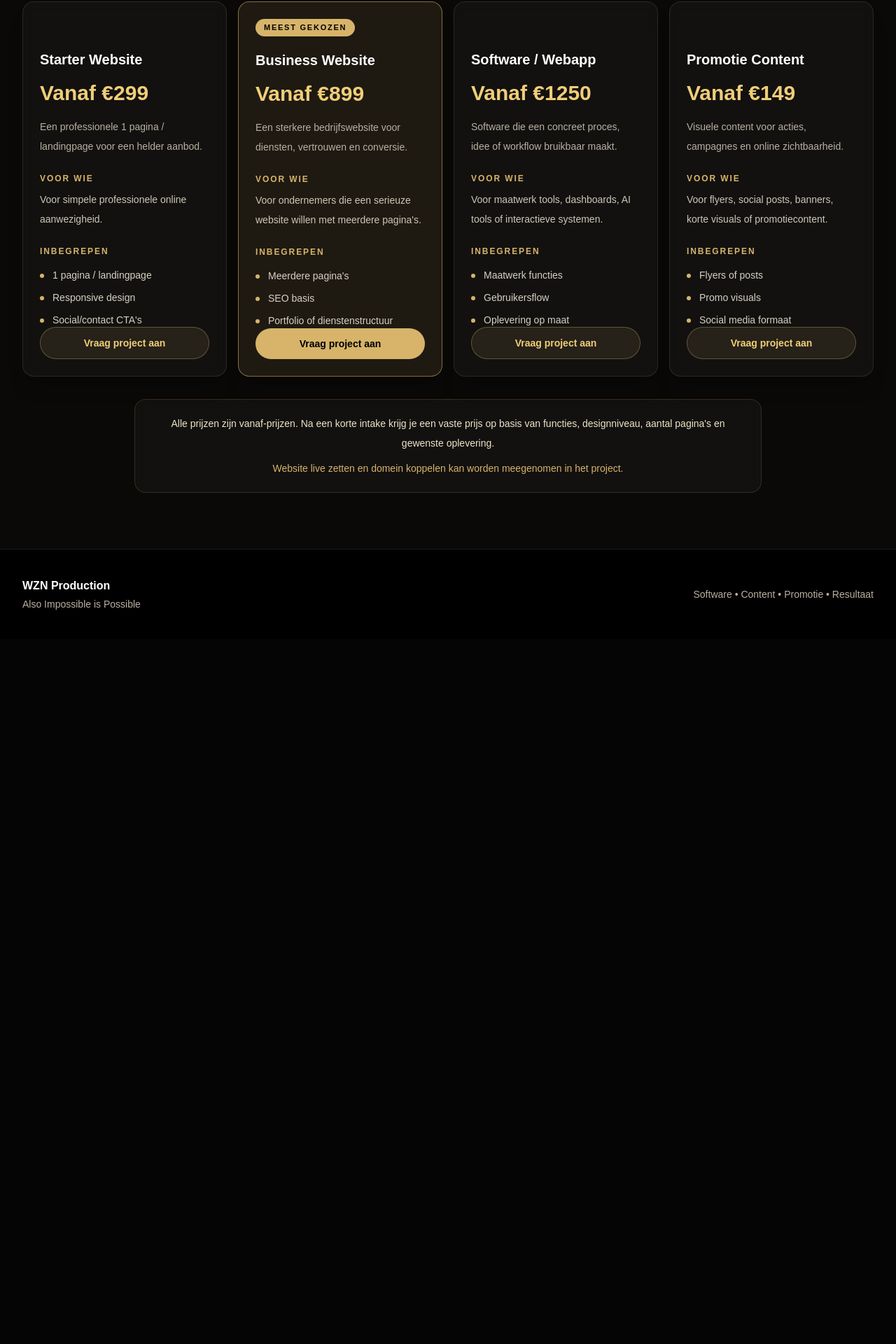
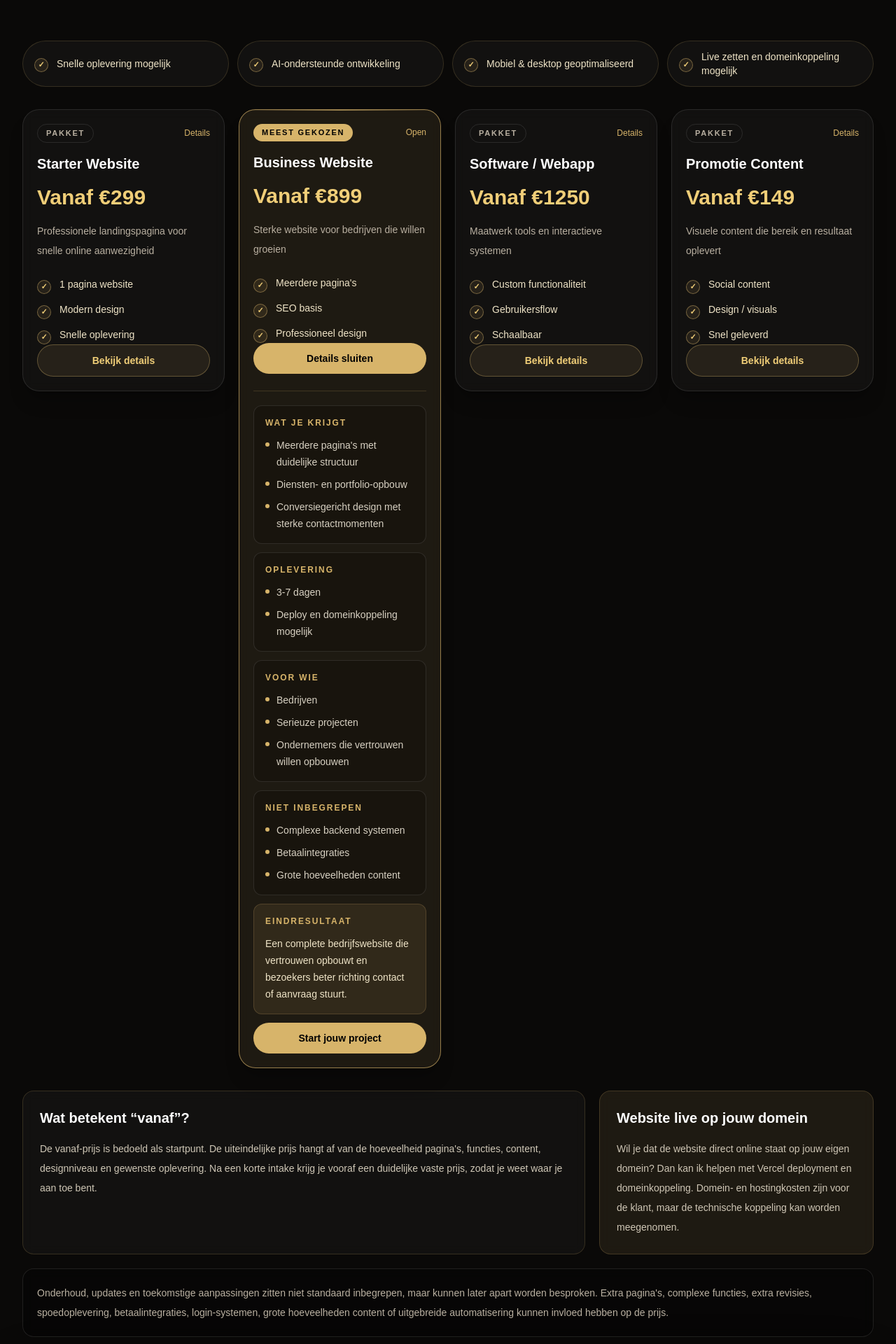
Before and after one commit to wzncommonsense-cyber/wzn-production, a Next.js app: page /prijzen in a window 1280 px wide. Shown: the part 792-2712 px from the top of the page at 70% size. Before the commit the page ends 1705 px from the top, so only its background shows below. Built offline with nearby package versions, Linux system fonts and the light colour scheme.

Commit message:
Improve WZN pricing clarity and package details

```diff
--- a/src/app/components/Pricing.tsx
+++ b/src/app/components/Pricing.tsx
@@ -1,79 +1,232 @@
+"use client";
+
 import Link from "next/link";
+import { useState } from "react";
 import SectionHeading from "./SectionHeading";
-import { pricing } from "../lib/site-data";
+import { pricing, site } from "../lib/site-data";
+
+const pricingHighlights = [
+  "Snelle oplevering mogelijk",
+  "AI-ondersteunde ontwikkeling",
+  "Mobiel & desktop geoptimaliseerd",
+  "Live zetten en domeinkoppeling mogelijk",
+];
+
+function CheckMark() {
+  return (
+    <span className="mt-1 flex h-5 w-5 shrink-0 items-center justify-center rounded-full border border-[#d7b46a]/45 bg-[#d7b46a]/10 text-[11px] font-bold text-[#f0ce78]">
+      ✓
+    </span>
+  );
+}
+
+function DetailList({ title, items }: { title: string; items: string[] }) {
+  return (
+    <div className="rounded-xl border border-white/10 bg-black/20 p-4">
+      <p className="text-xs font-semibold uppercase tracking-[0.16em] text-[#d7b46a]">
+        {title}
+      </p>
+      <ul className="mt-3 space-y-2 text-sm leading-6 text-[#d8d1c2]">
+        {items.map((item) => (
+          <li key={item} className="flex gap-2.5">
+            <span className="mt-2 h-1.5 w-1.5 shrink-0 rounded-full bg-[#d7b46a]" />
+            <span>{item}</span>
+          </li>
+        ))}
+      </ul>
+    </div>
+  );
+}
 
 export default function Pricing() {
+  const preferredPackage = pricing.find((item) => item.popular)?.title ?? pricing[0]?.title;
+  const [openPackage, setOpenPackage] = useState<string | null>(preferredPackage);
+
   return (
     <section id="prijzen" className="relative overflow-hidden bg-[#0a0908] px-4 py-16 sm:px-6 sm:py-20 lg:px-8">
       <div className="ambient-gold-top absolute inset-x-0 top-0 h-48" aria-hidden="true" />
+      <div className="ambient-gold-bottom absolute inset-x-0 bottom-0 h-64" aria-hidden="true" />
+
       <div className="relative mx-auto max-w-7xl">
         <SectionHeading
           eyebrow="Prijzen"
-          title="Heldere vanaf-prijzen voor professioneel werk."
-          description="Kies een startpunt dat past bij jouw project. Na een korte intake maken we de scope en vaste prijs duidelijk."
+          title="Transparante pakketten. Duidelijke oplevering."
+          description="Elke opdracht is anders. Daarom werk ik met vanaf-prijzen. Na een korte intake krijg je een vaste prijs op basis van jouw wensen, aantal pagina's, functies, designniveau en gewenste oplevering."
         />
 
-        <div className="grid gap-4 lg:grid-cols-4">
-          {pricing.map((item) => (
+        <div className="reveal mb-8 grid gap-3 sm:grid-cols-2 lg:grid-cols-4">
+          {pricingHighlights.map((highlight) => (
+            <div
+              key={highlight}
+              className="flex items-center gap-3 rounded-full border border-[#d7b46a]/18 bg-white/[0.035] px-4 py-3 text-sm text-[#efe4c7] backdrop-blur"
+            >
+              <CheckMark />
+              <span>{highlight}</span>
+            </div>
+          ))}
+        </div>
+
+        <div className="grid items-start gap-5 lg:grid-cols-4">
+          {pricing.map((item) => {
+            const isOpen = openPackage === item.title;
+            const cardIsHighlighted = item.popular || isOpen;
+
+            return (
               <article
                 key={item.title}
-              className={`reveal relative flex min-h-[460px] flex-col rounded-2xl border p-6 shadow-xl shadow-black/20 backdrop-blur transition hover:-translate-y-1.5 ${
-                item.popular
-                  ? "border-[#d7b46a]/55 bg-[#d7b46a]/10 shadow-[0_24px_90px_rgba(215,180,106,0.12)]"
-                  : "border-white/10 bg-white/[0.035] hover:border-[#d7b46a]/40 hover:bg-white/[0.055]"
+                onClick={() => setOpenPackage(isOpen ? null : item.title)}
+                className={`reveal group relative flex cursor-pointer flex-col overflow-hidden rounded-3xl border p-5 shadow-xl shadow-black/20 backdrop-blur transition duration-300 hover:scale-[1.03] ${
+                  cardIsHighlighted
+                    ? "border-[#d7b46a]/65 bg-[#d7b46a]/10 shadow-[0_28px_110px_rgba(215,180,106,0.16)]"
+                    : "border-white/10 bg-white/[0.035] hover:border-[#d7b46a]/45 hover:bg-white/[0.055] hover:shadow-[0_22px_90px_rgba(215,180,106,0.11)]"
                 }`}
               >
+                <div
+                  className={`absolute inset-x-0 top-0 h-px bg-gradient-to-r from-transparent via-[#d7b46a]/70 to-transparent transition ${
+                    cardIsHighlighted ? "opacity-100" : "opacity-0 group-hover:opacity-100"
+                  }`}
+                  aria-hidden="true"
+                />
+
+                <div className="flex min-h-[335px] flex-col">
+                  <div className="mb-4 flex items-center justify-between gap-3">
                     {item.popular ? (
-                <span className="mb-5 w-fit rounded-full bg-[#d7b46a] px-3 py-1 text-[11px] font-bold uppercase tracking-[0.16em] text-black">
+                      <span className="rounded-full bg-[#d7b46a] px-3 py-1 text-[11px] font-bold uppercase tracking-[0.16em] text-black">
                         Meest gekozen
                       </span>
                     ) : (
-                <span className="mb-5 h-6" aria-hidden="true" />
+                      <span className="rounded-full border border-white/10 px-3 py-1 text-[11px] font-semibold uppercase tracking-[0.16em] text-[#b9b0a1]">
+                        Pakket
+                      </span>
                     )}
+                    <span className="text-xs text-[#d7b46a]">{isOpen ? "Open" : "Details"}</span>
+                  </div>
 
                   <h3 className="text-xl font-semibold text-white">{item.title}</h3>
                   <p className="mt-4 text-3xl font-bold text-[#f0ce78]">{item.price}</p>
                   <p className="mt-4 text-sm leading-7 text-[#b9b0a1]">{item.description}</p>
 
-              <p className="mt-6 text-xs font-semibold uppercase tracking-[0.16em] text-[#d7b46a]">
-                Voor wie
-              </p>
-              <p className="mt-2 text-sm leading-7 text-[#cfc7b6]">{item.audience}</p>
-
-              <p className="mt-6 text-xs font-semibold uppercase tracking-[0.16em] text-[#d7b46a]">
-                Inbegrepen
-              </p>
-              <ul className="mt-4 space-y-3 text-sm text-[#d8d1c2]">
-                {item.points.map((point) => (
-                  <li key={point} className="flex gap-3">
-                    <span className="mt-2 h-1.5 w-1.5 shrink-0 rounded-full bg-[#d7b46a]" />
-                    <span>{point}</span>
+                  <ul className="mt-6 space-y-3 text-sm text-[#efe4c7]">
+                    {item.highlights.map((highlight) => (
+                      <li key={highlight} className="flex gap-3">
+                        <CheckMark />
+                        <span>{highlight}</span>
                       </li>
                     ))}
                   </ul>
 
-              <Link
-                href="/contact"
-                className={`mt-auto rounded-full px-4 py-3 text-center text-sm font-semibold transition hover:-translate-y-0.5 focus:outline-none focus:ring-2 focus:ring-[#f0ce78] focus:ring-offset-2 focus:ring-offset-black ${
-                  item.popular
+                  <button
+                    type="button"
+                    onClick={(event) => {
+                      event.stopPropagation();
+                      setOpenPackage(isOpen ? null : item.title);
+                    }}
+                    aria-expanded={isOpen}
+                    className={`mt-auto w-full rounded-full px-4 py-3 text-center text-sm font-semibold transition hover:-translate-y-0.5 focus:outline-none focus:ring-2 focus:ring-[#f0ce78] focus:ring-offset-2 focus:ring-offset-black ${
+                      cardIsHighlighted
                         ? "bg-[#d7b46a] text-black hover:bg-[#f0ce78]"
                         : "border border-[#d7b46a]/35 bg-[#d7b46a]/10 text-[#f0ce78] hover:bg-[#d7b46a] hover:text-black"
                     }`}
                   >
-                Vraag project aan
-              </Link>
-            </article>
-          ))}
+                    {isOpen ? "Details sluiten" : "Bekijk details"}
+                  </button>
                 </div>
 
-        <div className="reveal mx-auto mt-8 max-w-4xl rounded-2xl border border-[#d7b46a]/18 bg-white/[0.035] p-5 text-center text-sm leading-7 text-[#efe4c7] backdrop-blur">
-          <p>
-            Alle prijzen zijn vanaf-prijzen. Na een korte intake krijg je een vaste prijs
-            op basis van functies, designniveau, aantal pagina&apos;s en gewenste oplevering.
+                <div
+                  className={`grid transition-[grid-template-rows,opacity,margin] duration-300 ease-out ${
+                    isOpen ? "mt-6 grid-rows-[1fr] opacity-100" : "mt-0 grid-rows-[0fr] opacity-0"
+                  }`}
+                >
+                  <div className="overflow-hidden">
+                    <div className="space-y-3 border-t border-[#d7b46a]/18 pt-5">
+                      <DetailList title="Wat je krijgt" items={item.included} />
+                      <DetailList title="Oplevering" items={item.delivery} />
+                      <DetailList title="Voor wie" items={item.audience} />
+                      <DetailList title="Niet inbegrepen" items={item.excluded} />
+
+                      <div className="rounded-xl border border-[#d7b46a]/20 bg-[#d7b46a]/10 p-4">
+                        <p className="text-xs font-semibold uppercase tracking-[0.16em] text-[#d7b46a]">
+                          Eindresultaat
                         </p>
-          <p className="mt-2 text-[#d7b46a]">
-            Website live zetten en domein koppelen kan worden meegenomen in het project.
+                        <p className="mt-3 text-sm leading-6 text-[#efe4c7]">{item.result}</p>
+                      </div>
+
+                      <Link
+                        href="/contact"
+                        onClick={(event) => event.stopPropagation()}
+                        className="flex w-full items-center justify-center rounded-full bg-[#d7b46a] px-4 py-3 text-sm font-semibold text-black transition hover:-translate-y-0.5 hover:bg-[#f0ce78] focus:outline-none focus:ring-2 focus:ring-[#f0ce78] focus:ring-offset-2 focus:ring-offset-black"
+                      >
+                        {item.cta}
+                      </Link>
+                    </div>
+                  </div>
+                </div>
+              </article>
+            );
+          })}
+        </div>
+
+        <div className="mt-8 grid gap-5 lg:grid-cols-3">
+          <div className="reveal rounded-2xl border border-[#d7b46a]/18 bg-white/[0.035] p-6 backdrop-blur lg:col-span-2">
+            <p className="text-xl font-semibold text-white">Wat betekent &ldquo;vanaf&rdquo;?</p>
+            <p className="mt-4 text-sm leading-7 text-[#cfc7b6]">
+              De vanaf-prijs is bedoeld als startpunt. De uiteindelijke prijs hangt af van
+              de hoeveelheid pagina&apos;s, functies, content, designniveau en gewenste
+              oplevering. Na een korte intake krijg je vooraf een duidelijke vaste prijs,
+              zodat je weet waar je aan toe bent.
             </p>
+          </div>
+
+          <div className="reveal rounded-2xl border border-[#d7b46a]/20 bg-[#d7b46a]/10 p-6 backdrop-blur">
+            <p className="text-xl font-semibold text-white">Website live op jouw domein</p>
+            <p className="mt-4 text-sm leading-7 text-[#cfc7b6]">
+              Wil je dat de website direct online staat op jouw eigen domein? Dan kan ik
+              helpen met Vercel deployment en domeinkoppeling. Domein- en hostingkosten
+              zijn voor de klant, maar de technische koppeling kan worden meegenomen.
+            </p>
+          </div>
+        </div>
+
+        <div className="reveal mt-5 rounded-2xl border border-white/10 bg-black/25 p-5 text-sm leading-7 text-[#b9b0a1] backdrop-blur">
+          Onderhoud, updates en toekomstige aanpassingen zitten niet standaard inbegrepen,
+          maar kunnen later apart worden besproken. Extra pagina&apos;s, complexe functies,
+          extra revisies, spoedoplevering, betaalintegraties, login-systemen, grote
+          hoeveelheden content of uitgebreide automatisering kunnen invloed hebben op de prijs.
+        </div>
+
+        <div className="reveal mt-12 overflow-hidden rounded-3xl border border-[#d7b46a]/25 bg-white/[0.04] p-6 text-center shadow-[0_24px_100px_rgba(0,0,0,0.32)] backdrop-blur md:p-8">
+          <p className="font-mono text-xs uppercase tracking-[0.22em] text-[#d7b46a]">
+            Advies nodig?
+          </p>
+          <h3 className="mx-auto mt-3 max-w-2xl text-3xl font-semibold text-white md:text-4xl">
+            Weet je niet welk pakket past?
+          </h3>
+          <p className="mx-auto mt-4 max-w-2xl text-sm leading-7 text-[#cfc7b6] md:text-base">
+            Stuur mij jouw idee of situatie. Dan denk ik mee over wat je nodig hebt en
+            welke aanpak het beste past.
+          </p>
+          <div className="mt-7 grid gap-3 sm:grid-cols-3">
+            <Link
+              href={site.instagram}
+              target="_blank"
+              rel="noreferrer"
+              className="rounded-full bg-[#d7b46a] px-5 py-3 text-sm font-semibold text-black transition hover:-translate-y-0.5 hover:bg-[#f0ce78] focus:outline-none focus:ring-2 focus:ring-[#f0ce78] focus:ring-offset-2 focus:ring-offset-black"
+            >
+              Bericht via Instagram
+            </Link>
+            <Link
+              href={`mailto:${site.email}`}
+              className="rounded-full border border-[#d7b46a]/35 bg-[#d7b46a]/10 px-5 py-3 text-sm font-semibold text-[#f0ce78] transition hover:-translate-y-0.5 hover:bg-[#d7b46a] hover:text-black focus:outline-none focus:ring-2 focus:ring-[#f0ce78] focus:ring-offset-2 focus:ring-offset-black"
+            >
+              Mail mij
+            </Link>
+            <Link
+              href="/werkwijze"
+              className="rounded-full border border-white/10 bg-white/[0.045] px-5 py-3 text-sm font-semibold text-white transition hover:-translate-y-0.5 hover:border-[#d7b46a]/45 hover:text-[#f0ce78] focus:outline-none focus:ring-2 focus:ring-[#f0ce78] focus:ring-offset-2 focus:ring-offset-black"
+            >
+              Bekijk werkwijze
+            </Link>
+          </div>
         </div>
       </div>
     </section>
--- a/src/app/lib/site-data.ts
+++ b/src/app/lib/site-data.ts
@@ -152,41 +152,73 @@ export const pricing = [
   {
     title: "Starter Website",
     price: "Vanaf \u20ac299",
-    audience:
-      "Voor simpele professionele online aanwezigheid.",
-    description:
-      "Een professionele 1 pagina / landingpage voor een helder aanbod.",
-    points: ["1 pagina / landingpage", "Responsive design", "Social/contact CTA's"],
+    description: "Professionele landingspagina voor snelle online aanwezigheid",
+    highlights: ["1 pagina website", "Modern design", "Snelle oplevering"],
+    included: [
+      "1 landingspagina voor desktop en mobiel",
+      "Call-to-actions voor contact of offerte",
+      "Basis SEO setup met nette titels en structuur",
+    ],
+    delivery: ["1-3 dagen", "Inclusief live zetten op Vercel"],
+    audience: ["ZZP'ers", "Starters", "Kleine ondernemers"],
+    excluded: ["Grote revisies", "Custom systemen", "Complexe backend functies"],
+    result:
+      "Snel professioneel online zichtbaar met een pagina die duidelijk maakt wat je aanbiedt en hoe mensen contact opnemen.",
+    cta: "Start jouw project",
     popular: false,
   },
   {
     title: "Business Website",
     price: "Vanaf \u20ac899",
-    audience:
-      "Voor ondernemers die een serieuze website willen met meerdere pagina's.",
-    description:
-      "Een sterkere bedrijfswebsite voor diensten, vertrouwen en conversie.",
-    points: ["Meerdere pagina's", "SEO basis", "Portfolio of dienstenstructuur"],
+    description: "Sterke website voor bedrijven die willen groeien",
+    highlights: ["Meerdere pagina's", "SEO basis", "Professioneel design"],
+    included: [
+      "Meerdere pagina's met duidelijke structuur",
+      "Diensten- en portfolio-opbouw",
+      "Conversiegericht design met sterke contactmomenten",
+    ],
+    delivery: ["3-7 dagen", "Deploy en domeinkoppeling mogelijk"],
+    audience: ["Bedrijven", "Serieuze projecten", "Ondernemers die vertrouwen willen opbouwen"],
+    excluded: ["Complexe backend systemen", "Betaalintegraties", "Grote hoeveelheden content"],
+    result:
+      "Een complete bedrijfswebsite die vertrouwen opbouwt en bezoekers beter richting contact of aanvraag stuurt.",
+    cta: "Start jouw project",
     popular: true,
   },
   {
     title: "Software / Webapp",
     price: "Vanaf \u20ac1250",
-    audience:
-      "Voor maatwerk tools, dashboards, AI tools of interactieve systemen.",
-    description:
-      "Software die een concreet proces, idee of workflow bruikbaar maakt.",
-    points: ["Maatwerk functies", "Gebruikersflow", "Oplevering op maat"],
+    description: "Maatwerk tools en interactieve systemen",
+    highlights: ["Custom functionaliteit", "Gebruikersflow", "Schaalbaar"],
+    included: [
+      "Werkend prototype, dashboard of tool",
+      "Logica, interactie en gebruikersflow",
+      "UI design passend bij het doel van de webapp",
+    ],
+    delivery: ["In overleg", "Testen en oplevering inbegrepen"],
+    audience: ["Bedrijven met specifieke wensen", "Dashboards", "AI tools of interne systemen"],
+    excluded: ["Grote enterprise systemen", "Uitgebreide backend platformen", "Complexe rechtenstructuren"],
+    result:
+      "Een werkende digitale oplossing die tijd kan besparen, processen versimpelt of een idee omzet naar een bruikbaar systeem.",
+    cta: "Start jouw project",
     popular: false,
   },
   {
     title: "Promotie Content",
     price: "Vanaf \u20ac149",
-    audience:
-      "Voor flyers, social posts, banners, korte visuals of promotiecontent.",
-    description:
-      "Visuele content voor acties, campagnes en online zichtbaarheid.",
-    points: ["Flyers of posts", "Promo visuals", "Social media formaat"],
+    description: "Visuele content die bereik en resultaat oplevert",
+    highlights: ["Social content", "Design / visuals", "Snel geleverd"],
+    included: [
+      "Posts, visuals, flyer of banner",
+      "Branding stijl passend bij jouw merk",
+      "Social media formaat klaar om te plaatsen",
+    ],
+    delivery: ["1-2 dagen", "Extra varianten mogelijk tegen meerprijs"],
+    audience: ["Social media", "Marketing", "Creators en ondernemers"],
+    excluded: ["Grote campagnes", "Lange videoseries", "Uitgebreide contentstrategie"],
+    result:
+      "Professioneel promotiemateriaal dat direct gebruikt kan worden voor online zichtbaarheid, acties of campagnes.",
+    cta: "Start jouw project",
     popular: false,
   },
 ];
--- a/src/app/prijzen/page.tsx
+++ b/src/app/prijzen/page.tsx
@@ -6,7 +6,7 @@ import SubPageHero from "../components/SubPageHero";
 export const metadata: Metadata = {
   title: "Prijzen",
   description:
-    "Bekijk de vanaf-prijzen van WZN Production: Starter Website vanaf 299 euro, Business Website vanaf 899 euro, Software/Webapp vanaf 1250 euro en Promotie Content vanaf 149 euro.",
+    "Bekijk de interactieve pakketten van WZN Production: Starter Website, Business Website, Software/Webapp en Promotie Content met duidelijke oplevering en vanaf-prijzen.",
 };
 
 export default function PrijzenPage() {
@@ -14,8 +14,8 @@ export default function PrijzenPage() {
     <PageFrame>
       <SubPageHero
         eyebrow="Prijzen"
-        title="Duidelijke pakketten met ruimte voor maatwerk."
-        description="Alle prijzen zijn vanaf-prijzen. Na een korte intake krijg je een vaste prijs op basis van functies, designniveau, aantal pagina's en gewenste oplevering."
+        title="High-end pakketten voor websites, software en promotie."
+        description="Bekijk wat je krijgt, voor wie elk pakket geschikt is en welke oplevering je kunt verwachten."
       />
       <Pricing />
     </PageFrame>
```
Lines whose indentation alone changed are shown as unchanged.
